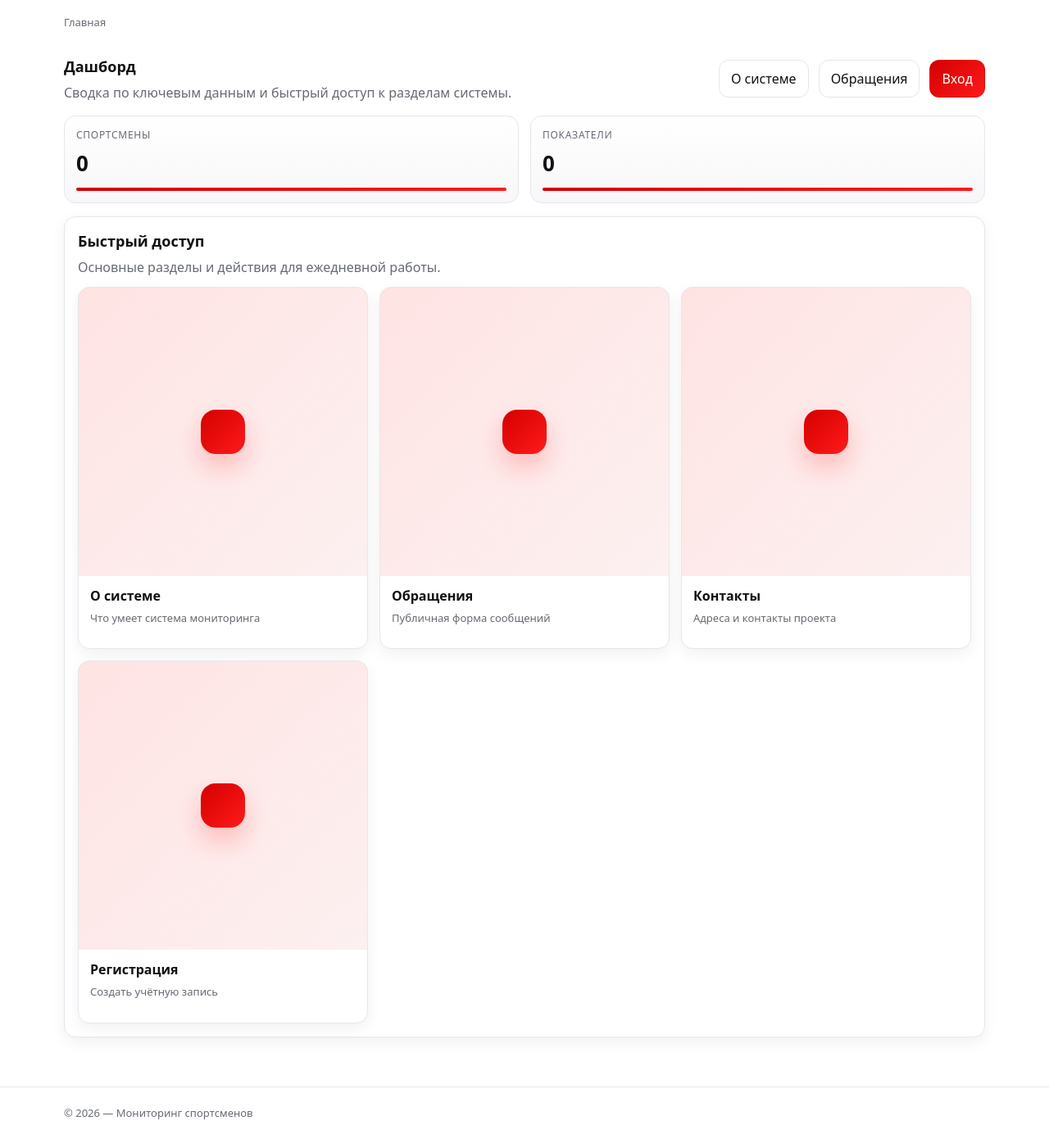
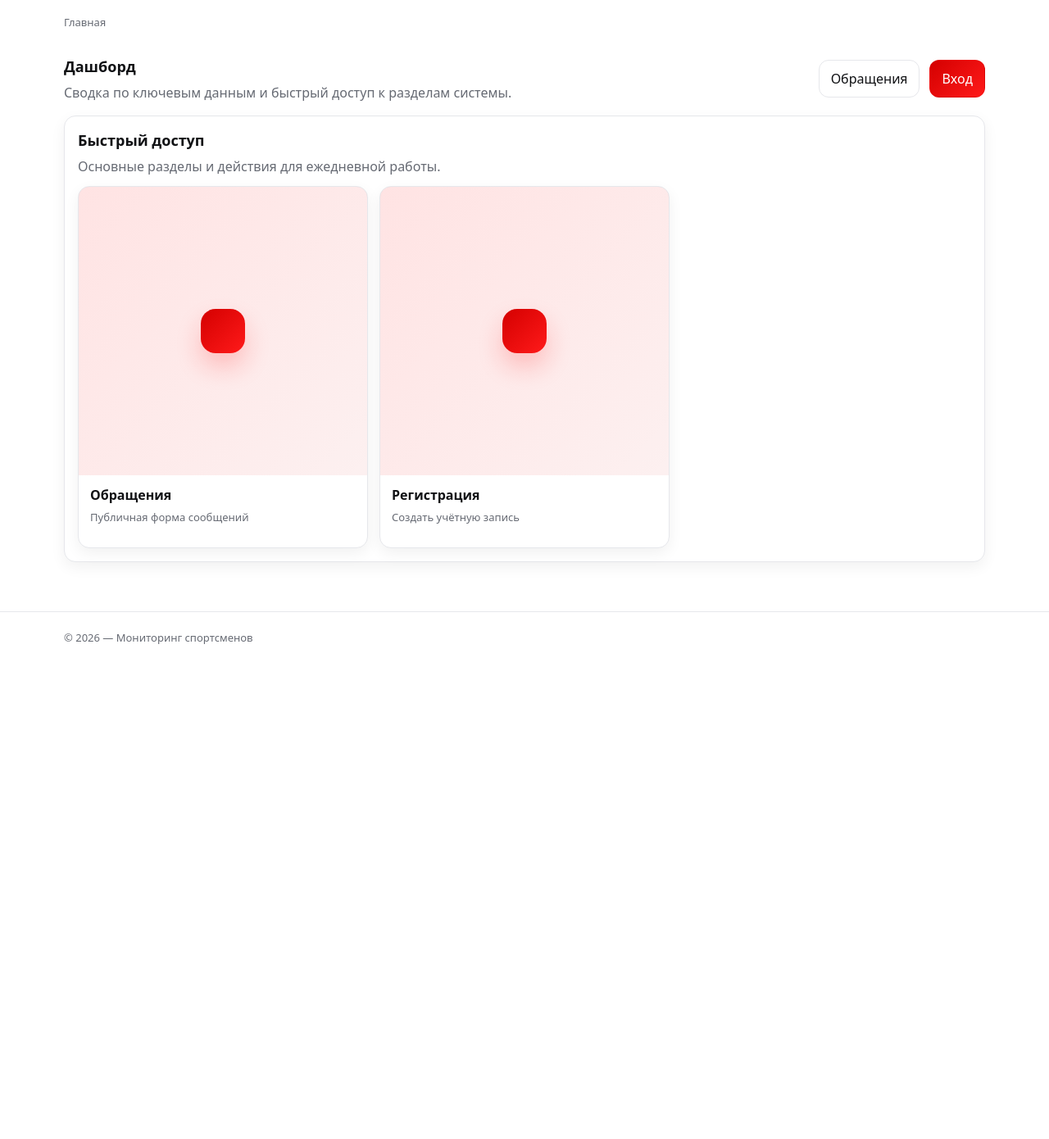
Before and after one commit to tequilaisback/muiv, a Flask app: page / in a window 1280 px wide. Shown: the part 75-1465 px from the top of the page at 82% size. After the commit the page ends 861 px from the top, so only its background shows below. Run offline with Flask 3, Linux system fonts and the light colour scheme.

Commit message:
Update dashboard.html

```diff
--- a/app/templates/dashboard.html
+++ b/app/templates/dashboard.html
@@ -12,16 +12,18 @@
       </p>
     </div>
     <div class="row">
-      {% if is_staff %}
+      {% if is_admin %}
         <a class="btn" href="{{ url_for('routes.catalog') }}">Журнал</a>
         <a class="btn" href="{{ url_for('routes.offers') }}">Отклонения</a>
         <a class="btn btn--primary" href="{{ url_for('admin.export_1c') }}">Экспорт в 1С</a>
-      {% elif current_user.is_authenticated %}
+      {% elif is_staff %}
+        <a class="btn" href="{{ url_for('routes.catalog') }}">Журнал</a>
+        <a class="btn" href="{{ url_for('routes.offers') }}">Отклонения</a>
+        <a class="btn btn--primary" href="{{ url_for('cabinet.cabinet_home') }}">Кабинет</a>
+      {% elif is_user %}
         <a class="btn" href="{{ url_for('cabinet.cabinet_home') }}">Кабинет</a>
-        <a class="btn" href="{{ url_for('feedback.feedback_home') }}">Обращения</a>
-        <a class="btn btn--primary" href="{{ url_for('routes.about') }}">О системе</a>
+        <a class="btn btn--primary" href="{{ url_for('feedback.feedback_home') }}">Обращения</a>
       {% else %}
-        <a class="btn" href="{{ url_for('routes.about') }}">О системе</a>
         <a class="btn" href="{{ url_for('feedback.feedback_home') }}">Обращения</a>
         <a class="btn btn--primary" href="{{ url_for('auth.login') }}">Вход</a>
       {% endif %}
@@ -31,7 +33,7 @@
   {% if is_staff %}
     <div class="grid grid--4 mt-16">
       <div class="metric">
-        <div class="metric__label">Спортсмены</div>
+        <div class="metric__label">{% if is_coach %}Спортсмены команды{% else %}Спортсмены{% endif %}</div>
         <div class="metric__value">{{ athletes_count }}</div>
         <div class="metric__accent"></div>
       </div>
@@ -51,10 +53,10 @@
         <div class="metric__accent"></div>
       </div>
     </div>
-  {% else %}
+  {% elif is_user %}
     <div class="grid grid--2 mt-16">
       <div class="metric">
-        <div class="metric__label">Спортсмены</div>
+        <div class="metric__label">Мой профиль</div>
         <div class="metric__value">{{ athletes_count }}</div>
         <div class="metric__accent"></div>
       </div>
@@ -113,6 +115,7 @@
             </div>
           </a>
 
+          {% if is_admin %}
             <a class="square-card" href="{{ url_for('admin.export_1c') }}">
               <div class="square-card__media"><span aria-hidden="true"></span></div>
               <div class="square-card__body">
@@ -120,12 +123,13 @@
                 <p class="square-card__meta">CSV с фильтрами по периоду</p>
               </div>
             </a>
-        {% elif current_user.is_authenticated %}
+          {% endif %}
+        {% elif is_user %}
           <a class="square-card" href="{{ url_for('cabinet.cabinet_home') }}">
             <div class="square-card__media"><span aria-hidden="true"></span></div>
             <div class="square-card__body">
               <p class="square-card__title">Личный кабинет</p>
-              <p class="square-card__meta">Мои измерения и обращения</p>
+              <p class="square-card__meta">Мои показатели и рекомендации</p>
             </div>
           </a>
 
@@ -136,44 +140,12 @@
               <p class="square-card__meta">Форма сообщений и заметок</p>
             </div>
           </a>
-
-          <a class="square-card" href="{{ url_for('routes.about') }}">
-            <div class="square-card__media"><span aria-hidden="true"></span></div>
-            <div class="square-card__body">
-              <p class="square-card__title">О системе</p>
-              <p class="square-card__meta">Цели, функционал, интеграции</p>
-            </div>
-          </a>
-
-          <a class="square-card" href="{{ url_for('routes.contacts') }}">
-            <div class="square-card__media"><span aria-hidden="true"></span></div>
-            <div class="square-card__body">
-              <p class="square-card__title">Контакты</p>
-              <p class="square-card__meta">Связь с администрацией</p>
-            </div>
-          </a>
         {% else %}
-          <a class="square-card" href="{{ url_for('routes.about') }}">
-            <div class="square-card__media"><span aria-hidden="true"></span></div>
-            <div class="square-card__body">
-              <p class="square-card__title">О системе</p>
-              <p class="square-card__meta">Что умеет система мониторинга</p>
-            </div>
-          </a>
-
           <a class="square-card" href="{{ url_for('feedback.feedback_home') }}">
             <div class="square-card__media"><span aria-hidden="true"></span></div>
             <div class="square-card__body">
               <p class="square-card__title">Обращения</p>
               <p class="square-card__meta">Публичная форма сообщений</p>
-            </div>
-          </a>
-
-          <a class="square-card" href="{{ url_for('routes.contacts') }}">
-            <div class="square-card__media"><span aria-hidden="true"></span></div>
-            <div class="square-card__body">
-              <p class="square-card__title">Контакты</p>
-              <p class="square-card__meta">Адреса и контакты проекта</p>
             </div>
           </a>
 
@@ -189,7 +161,7 @@
     </div>
   </div>
 
-  {% if is_staff %}
+  {% if is_admin %}
     <div class="card mt-16">
       <div class="card__body">
         <div class="row space-between">
```
Lines whose indentation alone changed are shown as unchanged.
